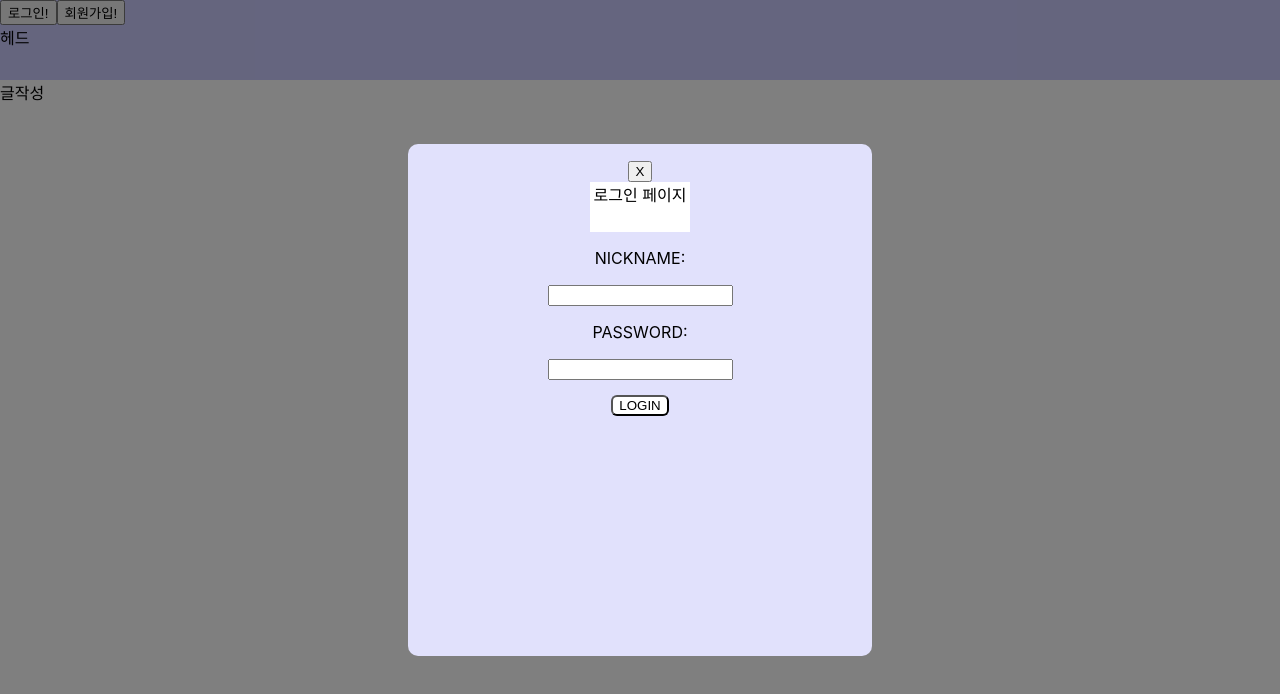
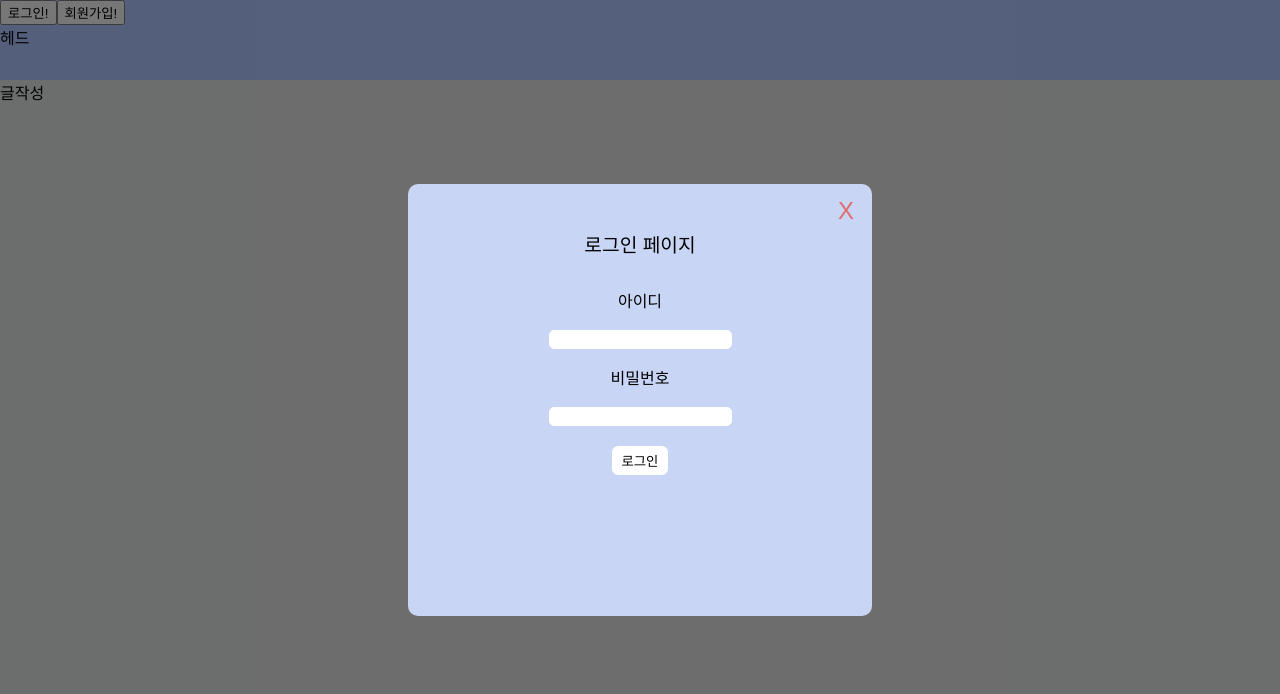
Before and after one commit to moduri/getoldcar, a React (Create React App) app: page / in a window 1280 px wide. Both pictures are taken after a click on the button "로그인!". Shown: the top 694 px of the page. Built offline with nearby package versions, Linux system fonts and the light colour scheme.

Commit message:
second commit

```diff
--- a/package.json
+++ b/package.json
@@ -6,6 +6,7 @@
     "@testing-library/jest-dom": "^5.16.5",
     "@testing-library/react": "^13.3.0",
     "@testing-library/user-event": "^13.5.0",
+    "axios": "^0.27.2",
     "react": "^18.2.0",
     "react-dom": "^18.2.0",
     "react-route": "^1.0.3",
--- a/src/App.js
+++ b/src/App.js
@@ -5,10 +5,12 @@ import Header from "./components/common/Header";
 import Post from "./pages/Post";
 import Write from "./pages/Write";
 import Register from "./pages/Register";
+import GlobalStyle from "./styles/GlobalStyle";
 
 function App() {
   return (
     <BrowserRouter>
+      <GlobalStyle />
       <Header />
       <Routes>
         <Route path="/" element={<Post />} />
--- a/src/components/common/Header.js
+++ b/src/components/common/Header.js
@@ -62,7 +62,7 @@ function Header() {
 
 const Head = styled.div`
   height: 80px;
-  background-color: #cbcbfe;
+  background-color: #aac0f9;
 `;
 
 export default Header;
--- a/src/pages/Register.js
+++ b/src/pages/Register.js
@@ -1,39 +1,62 @@
-import React from "react";
+import React, { useRef } from "react";
 import styled from "styled-components";
+import axios from "axios";
 
 function Register({ showModal, closeModal, decidepage }) {
+  const CheckNicknameRef = useRef(null);
+
+  const _CheckNickname = async (nickname) => {
+    const { result } = await axios.get("/api/signup");
+    return result;
+  };
+
+  const Getregister = () => {
+    console.log(CheckNicknameRef.current.value);
+  };
+
   return (
     <>
       {decidepage ? (
         showModal ? (
           <Background>
             <ModalContainer>
-              <button onClick={closeModal}>X</button>
-              <InBox>로그인 페이지</InBox>
-              <div>
-                <p>NICKNAME:</p>
-                <input />
-                <p>PASSWORD:</p>
-                <input />
-              </div>
-              <LoginRegisterBtn>LOGIN</LoginRegisterBtn>
+              <ExitBtn onClick={closeModal}>X</ExitBtn>
+              <TitleBox>로그인 페이지</TitleBox>
+              <WriteBox>
+                <div>
+                  <p>아이디</p>
+                  <InputBox />
+                  <p>비밀번호</p>
+                  <InputBox />
+                </div>
+              </WriteBox>
+              <LoginRegisterBtn>로그인</LoginRegisterBtn>
             </ModalContainer>
           </Background>
         ) : null
       ) : showModal ? (
         <Background>
           <ModalContainer>
-            <button onClick={closeModal}>X</button>
-            <InBox>회원가입 페이지</InBox>
-            <div>
-              <p>NICKNAME:</p>
-              <input />
-              <p>PASSWORD:</p>
-              <input />
-              <p>PASSWORD CONFIRM:</p>
-              <input />
-            </div>
-            <LoginRegisterBtn>REGISTER</LoginRegisterBtn>
+            <ExitBtn onClick={closeModal}>X</ExitBtn>
+            <TitleBox>회원가입 페이지</TitleBox>
+            <WriteBox>
+              <div>
+                <p>아이디</p>
+                <InputBox ref={CheckNicknameRef} />
+                <NicknameCheckText id="nicknamecheck">
+                  사용 가능한 아이디 입니다.
+                </NicknameCheckText>
+                <p>비밀번호</p>
+                <InputBox />
+                <NicknameCheckText id="pswdcheck">8자리 이상</NicknameCheckText>
+                <p>비밀번호 재확인</p>
+                <InputBox />
+                <NicknameCheckText id="samepswd">
+                  같은 비밀번호 입니다.
+                </NicknameCheckText>
+              </div>
+            </WriteBox>
+            <LoginRegisterBtn onClick={Getregister}>회원가입</LoginRegisterBtn>
           </ModalContainer>
         </Background>
       ) : null}
@@ -58,24 +81,51 @@ const ModalContainer = styled.div`
   transform: translate(-50%, -50%);
   max-height: 60%;
   width: 27rem;
-  height: 80%;
+  height: 50%;
   padding: 16px;
-  background: #e1e1fc;
+  background: #c8d5f5;
   border-radius: 10px;
   text-align: center;
 `;
 
-const InBox = styled.div`
-  width: 100px;
-  height: 50px;
-  background-color: white;
+const ExitBtn = styled.button`
+  margin-top: -5px;
+  margin-right: -5px;
+  float: right;
+  color: #e06c6c;
+  font-size: 1.5em;
+  background-color: #c8d5f5;
+  border: 1px solid #c8d5f5;
+  :hover {
+    color: red;
+  }
+`;
+
+const TitleBox = styled.div`
   margin: auto;
+  margin-top: 30px;
+  font-size: 1.2em;
 `;
 
 const LoginRegisterBtn = styled.button`
   background-color: #fff;
-  margin-top: 15px;
+  margin-top: 20px;
   border-radius: 6px;
+  border: 4px solid white;
+`;
+
+const WriteBox = styled.div`
+  justify-content: center;
+  margin-top: 30px;
+`;
+
+const InputBox = styled.input`
+  border: 1px solid white;
+  border-radius: 5px;
+`;
+
+const NicknameCheckText = styled.div`
+  display: none;
 `;
 
 export default Register;
--- a/src/redux/config/configStore.js
+++ b/src/redux/config/configStore.js
@@ -1,7 +1,8 @@
 import { configureStore } from "@reduxjs/toolkit";
+import RegisterSlice from "../RegisterSlice";
 
 const store = configureStore({
-  reducer: {},
+  reducer: { RegisterSlice },
 });
 
 export default store;
--- /dev/null
+++ b/src/styles/GlobalStyle.js
@@ -0,0 +1,9 @@
+import { createGlobalStyle } from "styled-components";
+
+const GlobalStyle = createGlobalStyle`
+    body{
+        background-color: #dadbdc;
+    };
+`;
+
+export default GlobalStyle;
```
Also changed, not shown: src/redux/RegisterSlice.js (added, +99 -0 lines), 1 other file (tests, documents, lock files or other folders).
